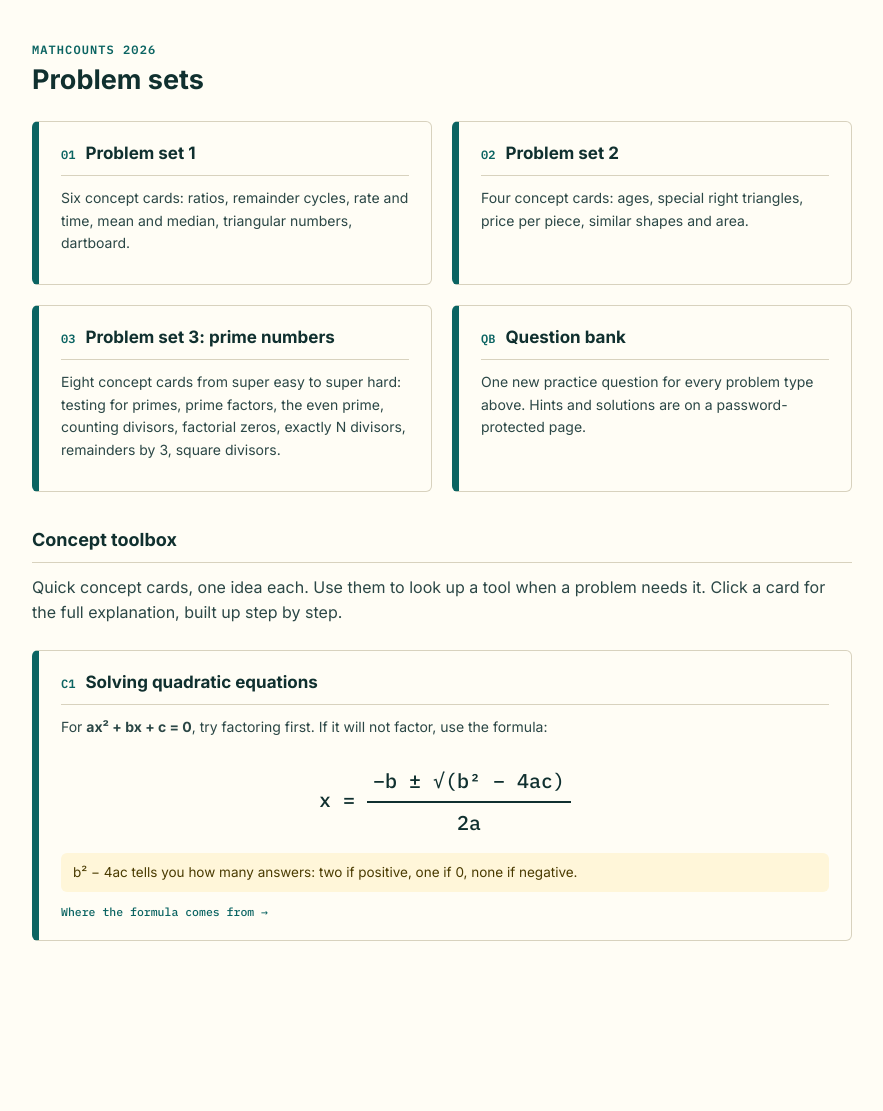
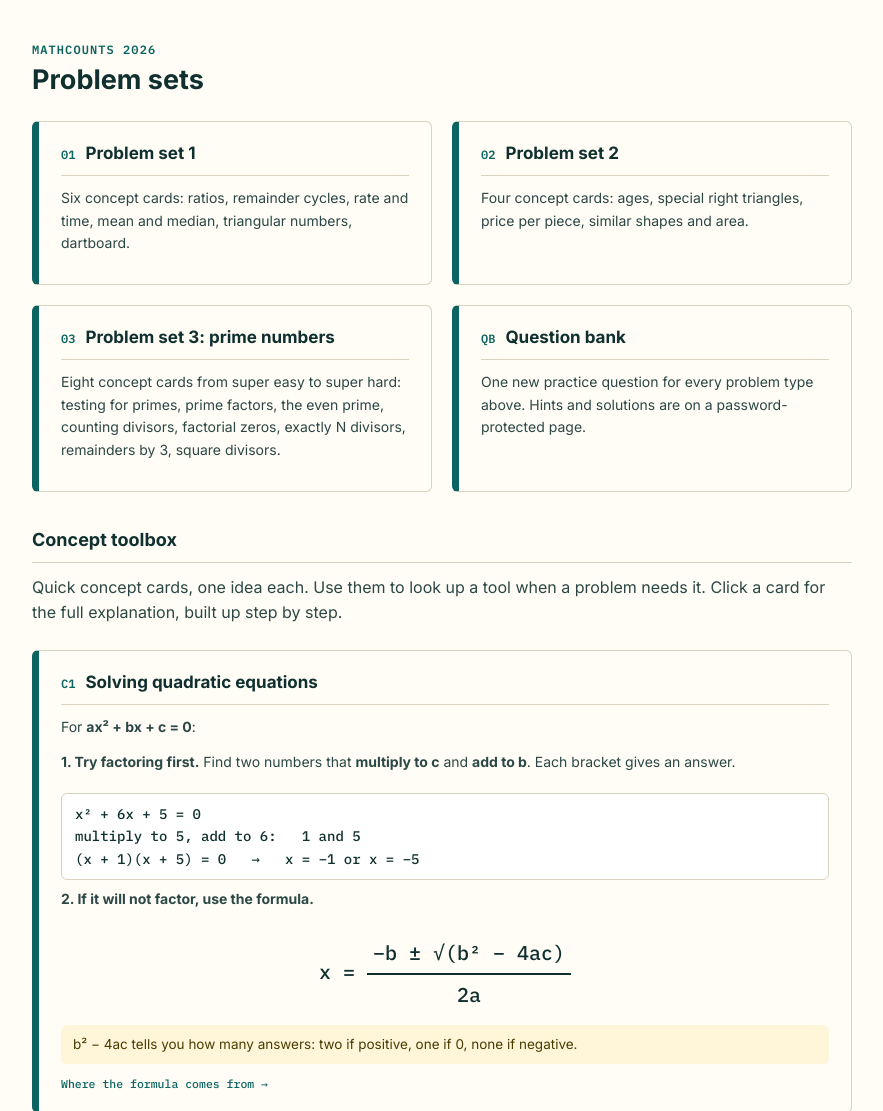
Before and after one commit to aarora79/Aadit-math, a plain HTML site: page docs/index.html in a window 1280 px wide. Shown: the top 1111 px of the page, without its empty margins (198-1081 px from the left). Before the commit the page ends 1031 px from the top, so only its background shows below. Drawn offline with Linux system fonts and the light colour scheme.

Commit message:
Show the factoring step on the quadratic equations card
The card now lists two steps: factor first, with a short worked example,
then the quadratic formula if it will not factor.

```diff
--- a/docs/index.html
+++ b/docs/index.html
@@ -52,7 +52,12 @@
     <a class="cardlink" href="concepts/quadratic-equations.html">
       <div class="card">
         <div class="card-head"><span class="card-num">C1</span><span class="card-title">Solving quadratic equations</span></div>
-        <p>For <strong>ax&sup2; + bx + c = 0</strong>, try factoring first. If it will not factor, use the formula:</p>
+        <p>For <strong>ax&sup2; + bx + c = 0</strong>:</p>
+        <p><strong>1. Try factoring first.</strong> Find two numbers that <strong>multiply to c</strong> and <strong>add to b</strong>. Each bracket gives an answer.</p>
+        <div class="math">x&sup2; + 6x + 5 = 0
+multiply to 5, add to 6:   1 and 5
+(x + 1)(x + 5) = 0   &rarr;   x = &minus;1 or x = &minus;5</div>
+        <p><strong>2. If it will not factor, use the formula.</strong></p>
         <div class="formula">x = <span class="frac"><span class="top">&minus;b &plusmn; &radic;(b&sup2; &minus; 4ac)</span><span class="bottom">2a</span></span></div>
         <div class="card-tip">b&sup2; &minus; 4ac tells you how many answers: two if positive, one if 0, none if negative.</div>
         <span class="card-go">Where the formula comes from &rarr;</span>
```
Also changed, not shown: docs/concepts/print/quadratic-equations.html (+6 -1 lines), docs/concepts/quadratic-equations.html (+6 -1 lines).
